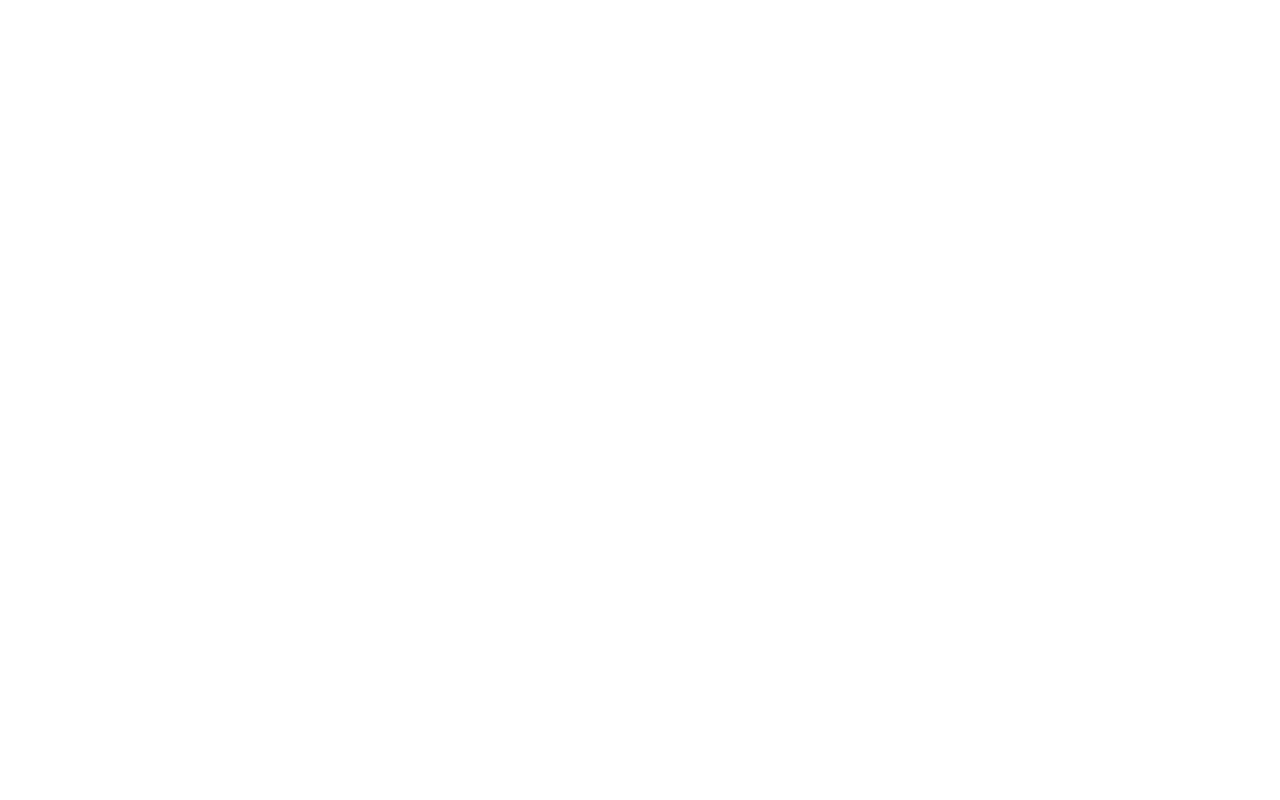
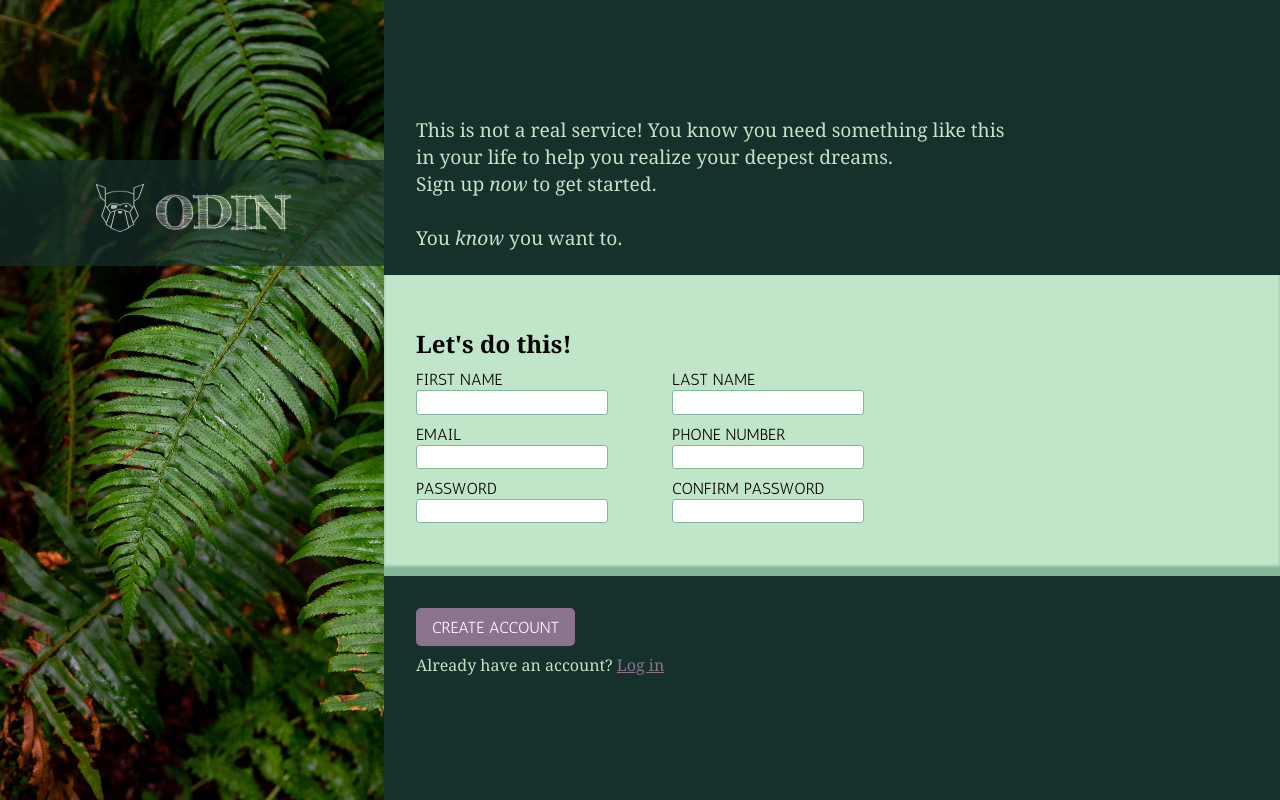
Before and after one commit to cocoxcomputerscience/odin-sign-up-form, a plain HTML site: page index.html in a window 1280 px wide. Drawn offline with Linux system fonts and the light colour scheme.

Commit message:
Update the fonts folder and the CSS and HTML files

```diff
--- a/index.html
+++ b/index.html
@@ -3,9 +3,68 @@
 <head>
     <meta charset="UTF-8">
     <meta name="viewport" content="width=device-width, initial-scale=1.0">
+    <link rel="stylesheet" href="./styles.css">
     <title>Document</title>
 </head>
 <body>
+    <section id="sidebar">
+        <div>
+            <div id="sidebar-text">
+                <img src="./images/odin-lined.png" alt="The Odin Project logo" id="logo">
+                <h1>ODIN</h1>
+            </div>
+        </div>
+    </section>
 
+    <form>
+        <div id="form-intro">
+            <div>
+                <p>This is not a real service! You know you need something like this in your life
+                    to help you realize your deepest dreams.
+                    <br>Sign up <em>now</em> to get started.
+                    <br><br>You <em>know</em> you want to.
+                </p>
+            </div>
+        </div>
+
+        <div id="form-input">
+            <h2>Let's do this!</h2>
+            <section id="name">
+                <div>
+                    <label for="first_name">FIRST NAME</label>
+                    <input type="text" id="first_name" name="first_name">
+                </div>
+                <div>
+                    <label for="last_name">LAST NAME</label>
+                    <input type="text" id="last_name" name="last_name">
+                </div>
+            </section>
+            <section id="contact">
+                <div>
+                    <label for="email">EMAIL</label>
+                    <input type="email" id="email" name="email">
+                </div>
+                <div>
+                    <label for="phone">PHONE NUMBER</label>
+                    <input type="tel" id="phone" name="phone">
+                </div>
+            </section>
+            <section id="contact">
+                <div>
+                    <label for="password">PASSWORD</label>
+                    <input type="password" id="password" name="password">
+                </div>
+                <div>
+                    <label for="confirm_password">CONFIRM PASSWORD</label>
+                    <input type="password" id="confirm_password" name="confirm_password">
+                </div>
+            </section>
+        </div>
+
+        <div id="form-submit">
+            <button type="submit">CREATE ACCOUNT</button>
+            <p>Already have an account? <a href="./index.html">Log in</a></p>
+        </div>
+    </form>
 </body>
 </html>
--- a/styles.css
+++ b/styles.css
@@ -1,7 +1,163 @@
 @font-face {
     font-family: 'fff_tusjbold';
-    src: url('./images/fff_tusj-webfont.woff2') format('woff2'),
-         url('./images/fff_tusj-webfont.woff') format('woff');
+    src: url('./fonts/fff_tusj-webfont.woff2') format('woff2'),
+         url('./fonts/fff_tusj-webfont.woff') format('woff');
     font-weight: normal;
     font-style: normal;
 }
+
+@font-face {
+    font-family: 'antic_sansregular';
+    src: url('./fonts/anticsans-regular-webfont.woff2') format('woff2'),
+         url('./fonts/anticsans-regular-webfont.woff') format('woff');
+    font-weight: normal;
+    font-style: normal;
+}
+
+:root {
+    --dark-green: #16302b;
+    --english-violet: #694873;
+    --mountbatten-pink: #8b728e;
+    --cambridge-blue: #85B79D;
+    --tea-green: #c0e5c8;
+}
+
+/* default */
+* {
+    box-sizing: border-box;
+    margin: 0;
+    padding: 0;
+}
+
+input,
+button {
+    appearance: none;
+    font-size: 100%;
+    font-family: inherit;
+}
+
+html {
+    font-size: 16px;
+}
+
+/* body */
+body {
+    display: flex;
+    height: 100vh;
+    font-family: Georgia, serif;
+}
+
+/* sidebar */
+#sidebar {
+    background-image: url("./images/sidebar.jpg");
+    background-size: cover;
+    background-repeat: no-repeat;
+    min-width: max(250px, 30%);
+    position: relative;
+}
+
+#sidebar > div {
+    position: absolute;
+    top: 20%;
+    padding: 1.5rem;
+    width: 100%;
+    background: var(--dark-green);
+    opacity: 0.7;
+}
+
+#sidebar-text {
+    display: flex;
+    justify-content: center;
+    gap: 0.8rem;
+    color: white;
+}
+
+#logo {
+    width: 3rem;
+    height: 3rem;
+}
+
+h1 {
+    font-size: 3rem;
+    font-family: 'fff_tusjbold';
+}
+
+/* form */
+form {
+    display: flex;
+    flex-direction: column;
+    width: 70%;
+}
+
+/* form intro */
+#form-intro {
+    flex-grow: 1;
+    padding: 1.5rem 2rem;
+    background-color: var(--dark-green);
+    color: var(--tea-green);
+    align-content: flex-end;
+}
+
+#form-intro > div {
+    font-size: 1.2rem;
+    max-width: 55ch;
+}
+
+/* form input */
+#form-input {
+    flex-grow: 0.8;
+    padding: 1rem 2rem;
+    justify-content: center;
+    display: flex;
+    flex-direction: column;
+    gap: 0.5rem;
+    background-color: var(--tea-green);
+    box-shadow: inset 0 -10px 3px var(--cambridge-blue);
+}
+
+#form-input > section {
+    display: flex;
+    gap: 4rem;
+}
+
+input {
+    display: block;
+    width: 12rem;
+    line-height: 1.4rem;
+    border: 1px solid var(--cambridge-blue);
+    border-radius: 3px;
+}
+
+label {
+    font-family: 'antic_sansregular';
+}
+
+/* form submit */
+#form-submit {
+    flex-grow: 1;
+    padding: 2rem;
+    background-color: var(--dark-green);
+    color: var(--tea-green);
+}
+
+button[type="submit"] {
+    font-family: 'antic_sansregular';
+    padding: 0.6rem 1rem;
+    margin-bottom: 0.5rem;
+    border: none;
+    border-radius: 5px;
+    background-color: var(--mountbatten-pink);
+    color: white;
+}
+
+button[type="submit"]:hover {
+    background-color: var(--english-violet);
+}
+
+#form-submit a {
+    color: var(--mountbatten-pink);
+}
+
+#form-submit a:hover {
+    color: var(--english-violet);
+}
```
Also changed, not shown: fonts/anticsans-regular-webfont.woff (added), fonts/anticsans-regular-webfont.woff2 (added).
